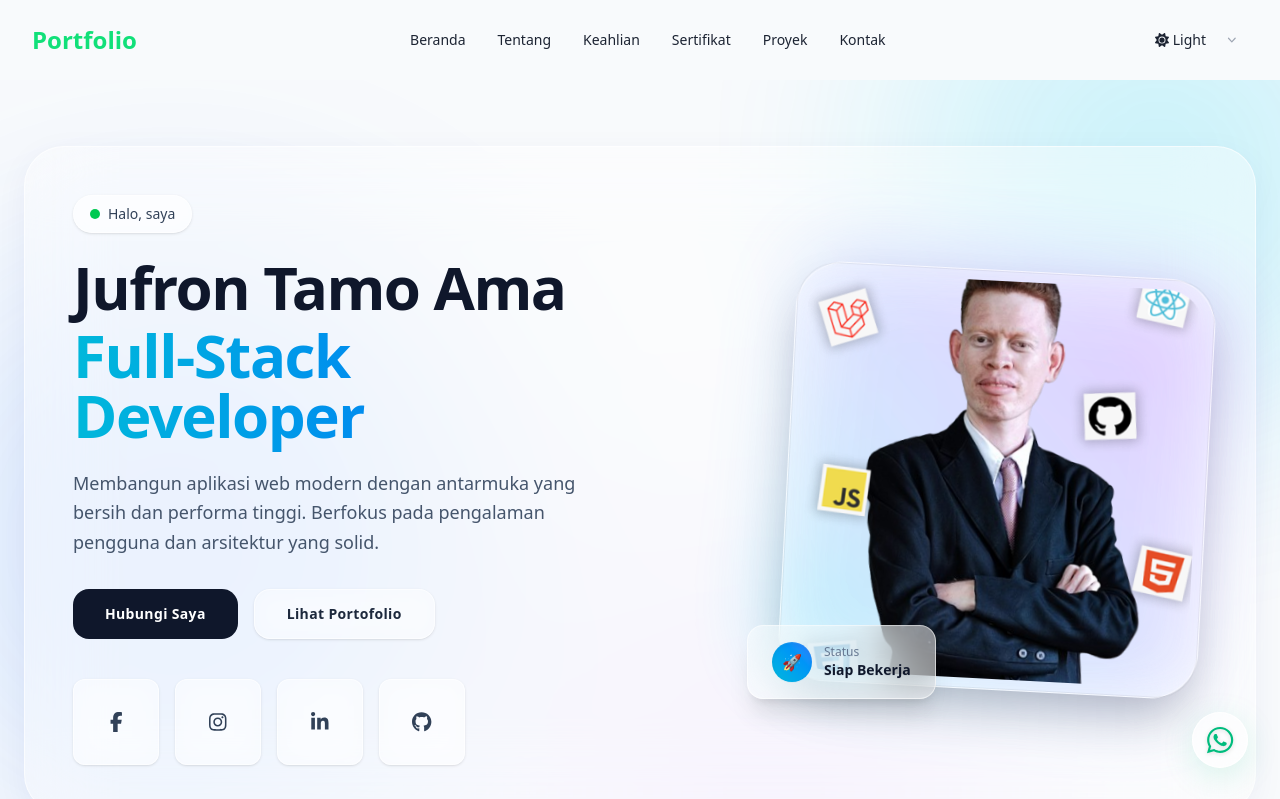
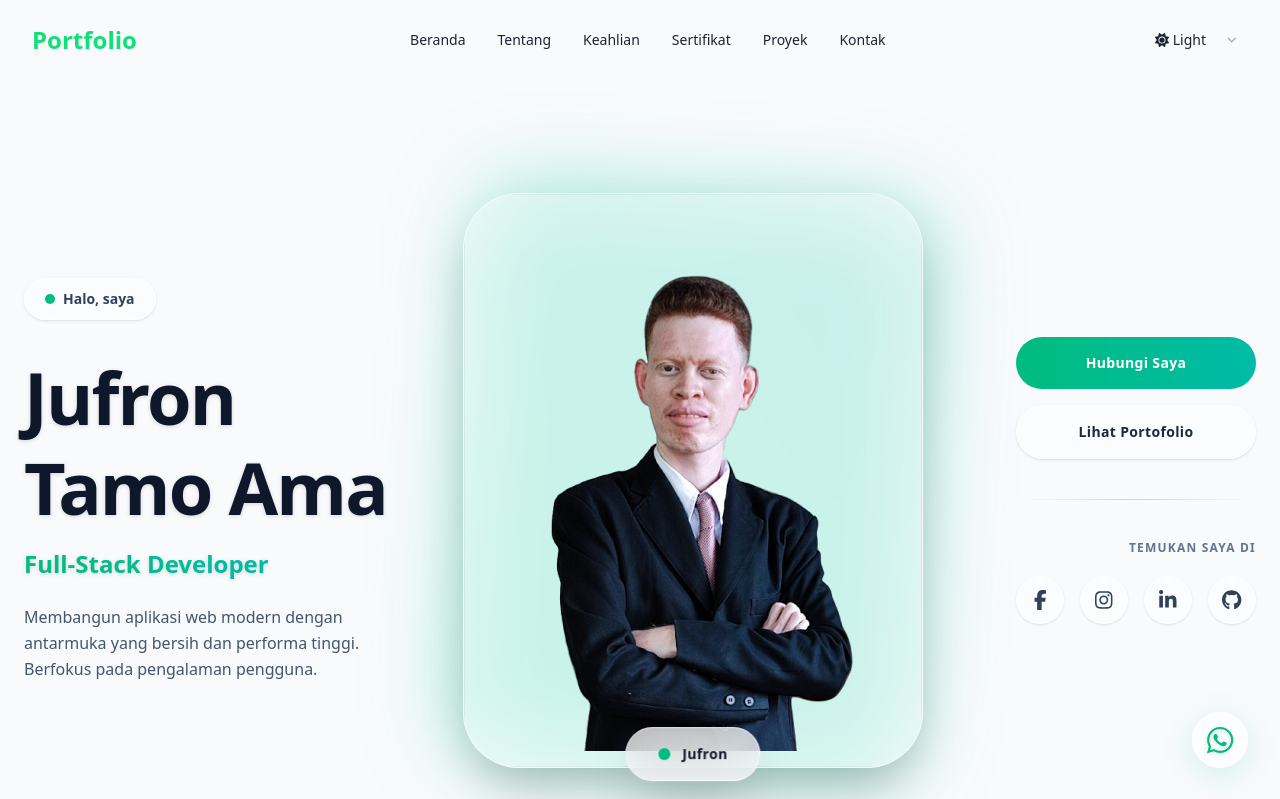
Before and after one commit to jufron/portfolio-react-js, a React (Vite) app: page / in a window 1280 px wide. Shown: the top 799 px of the page. Built offline with nearby package versions, Linux system fonts and the light colour scheme.

Commit message:
update hero section image hero

```diff
--- a/src/components/HeroSection.jsx
+++ b/src/components/HeroSection.jsx
@@ -1,119 +1,120 @@
-
+import React from 'react';
 import { socialMediaLinks, languages } from "../data";
-import imagePoster from "../assets/img/update-poster-11.png";
+import imagePoster from "../assets/img/hero.png";
 import LinkSocialMedia from "./subComponents/LinkSocialMedia";
-import React from 'react';
 
 const HeroSection = () => {
-  // Asumsi: languages, imagePoster, socialMediaLinks, dan LinkSocialMedia
-  // sudah di-import dari file Anda sebelumnya.
-
   return (
-    <header className="relative min-h-screen flex items-center justify-center overflow-hidden bg-slate-50 dark:bg-[#0B0F19] transition-colors duration-300 -z-10">
+    <header className="relative min-h-screen flex items-center justify-center overflow-hidden bg-slate-50 dark:bg-[#0B0F19] transition-colors duration-300">
 
       {/* 1. Latar Belakang Liquid / Mesh Gradient */}
       <div className="absolute inset-0 overflow-hidden pointer-events-none -z-10">
-        <div className="absolute -top-[20%] -right-[10%] w-[500px] h-[500px] rounded-full bg-cyan-400/20 dark:bg-cyan-500/10 blur-[120px] animate-[pulse_8s_ease-in-out_infinite]"></div>
-        <div className="absolute top-[20%] -left-[10%] w-[600px] h-[600px] rounded-full bg-blue-500/20 dark:bg-blue-600/10 blur-[120px] animate-[pulse_10s_ease-in-out_infinite_reverse]"></div>
-        <div className="absolute -bottom-[20%] right-[20%] w-[500px] h-[500px] rounded-full bg-purple-400/20 dark:bg-purple-500/10 blur-[120px] animate-[pulse_12s_ease-in-out_infinite]"></div>
+        <div className="absolute top-[5%] -left-[5%] w-[400px] h-[400px] rounded-full bg-emerald-400/20 dark:bg-emerald-500/10 blur-[120px] animate-[pulse_8s_ease-in-out_infinite]"></div>
+        <div className="absolute top-[25%] left-1/2 -translate-x-1/2 w-[600px] h-[600px] rounded-full bg-teal-500/20 dark:bg-teal-600/10 blur-[140px] animate-[pulse_10s_ease-in-out_infinite_reverse]"></div>
+        <div className="absolute bottom-[5%] -right-[5%] w-[500px] h-[500px] rounded-full bg-green-400/20 dark:bg-green-500/10 blur-[130px] animate-[pulse_12s_ease-in-out_infinite]"></div>
       </div>
 
-      <div className="container relative z-10 px-6 py-16 mx-auto">
+      <div className="container relative z-10 px-6 py-24 lg:py-0 mx-auto max-w-7xl">
 
-        {/* 2. Main Glassmorphism Container */}
-        <div className="p-8 lg:p-12 rounded-[2.5rem] bg-white/40 dark:bg-slate-900/40 backdrop-blur-2xl border border-white/60 dark:border-white/10 shadow-[0_8px_32px_0_rgba(31,38,135,0.05)] dark:shadow-[0_8px_32px_0_rgba(0,0,0,0.3)]">
-          <div className="flex flex-col-reverse lg:flex-row items-center justify-between gap-12 lg:gap-8">
+        {/* PERUBAHAN UTAMA: Menggunakan Grid 12 Kolom agar porsi gambar bisa lebih besar */}
+        <div className="grid grid-cols-1 lg:grid-cols-12 gap-12 lg:gap-6 xl:gap-10 items-center">
 
-            {/* Bagian Teks */}
-            <div className="w-full lg:w-1/2 flex flex-col items-center lg:items-start text-center lg:text-left">
+          {/* --- KOLOM KIRI (Teks): Mengambil 4 Kolom --- */}
+          <div className="flex flex-col items-center text-center lg:items-start lg:text-left order-2 lg:order-1 lg:col-span-4">
 
-              {/* Glass Pill Badge */}
-              <div className="inline-flex items-center gap-2 px-4 py-2 mb-6 rounded-full bg-white/50 dark:bg-black/30 border border-white/60 dark:border-white/10 shadow-sm backdrop-blur-md text-sm font-medium text-slate-700 dark:text-slate-300">
+            <div className="inline-flex items-center gap-2 px-5 py-2.5 mb-8 rounded-full bg-white/40 dark:bg-white/5 border border-white/60 dark:border-white/10 shadow-sm backdrop-blur-md text-sm font-semibold text-slate-700 dark:text-slate-300">
               <span className="relative flex h-2.5 w-2.5">
-                  <span className="animate-ping absolute inline-flex h-full w-full rounded-full bg-green-400 opacity-75"></span>
-                  <span className="relative inline-flex rounded-full h-2.5 w-2.5 bg-green-500"></span>
+                <span className="animate-ping absolute inline-flex h-full w-full rounded-full bg-emerald-400 opacity-75"></span>
+                <span className="relative inline-flex rounded-full h-2.5 w-2.5 bg-emerald-500"></span>
               </span>
               Halo, saya
             </div>
 
-              {/* Tipografi Modern */}
-              <h1 className="text-4xl font-extrabold tracking-tight text-slate-900 dark:text-white sm:text-5xl lg:text-6xl mb-4">
-                <span className="block">Jufron Tamo Ama</span>
-                <span className="block text-transparent bg-clip-text bg-gradient-to-r from-cyan-500 to-blue-600 dark:from-cyan-400 dark:to-blue-500 mt-2 pb-2">
-                  Full-Stack Developer
-                </span>
+            <h1 className="text-5xl font-extrabold tracking-tight text-slate-900 dark:text-white xl:text-7xl mb-4 leading-tight">
+              <span className="block drop-shadow-sm">Jufron</span>
+              <span className="block drop-shadow-sm">Tamo Ama</span>
             </h1>
 
-              <p className="max-w-lg text-lg text-slate-600 dark:text-slate-400 mb-8 leading-relaxed">
-                Membangun aplikasi web modern dengan antarmuka yang bersih dan performa tinggi. Berfokus pada pengalaman pengguna dan arsitektur yang solid.
+            <h2 className="text-xl md:text-2xl font-bold text-transparent bg-clip-text bg-gradient-to-r from-emerald-500 to-teal-500 mb-6 drop-shadow-sm">
+              Full-Stack Developer
+            </h2>
+
+            <p className="max-w-sm text-base text-slate-600 dark:text-slate-400 leading-relaxed">
+              Membangun aplikasi web modern dengan antarmuka yang bersih dan performa tinggi. Berfokus pada pengalaman pengguna.
             </p>
-
-              {/* Tombol Aksi */}
-              <div className="flex flex-col sm:flex-row gap-4 w-full sm:w-auto">
-                <a
-                  href="#contact"
-                  className="inline-flex items-center justify-center px-8 py-3.5 text-sm font-semibold tracking-wide text-white transition-all duration-300 bg-slate-900 dark:bg-white dark:text-slate-900 rounded-2xl hover:scale-105 hover:shadow-xl hover:shadow-slate-900/20 dark:hover:shadow-white/20 focus:outline-none"
-                >
-                  Hubungi Saya
-                </a>
-                <a
-                  href="#projects"
-                  className="inline-flex items-center justify-center px-8 py-3.5 text-sm font-semibold tracking-wide text-slate-800 dark:text-white transition-all duration-300 bg-white/30 dark:bg-white/5 border border-white/60 dark:border-white/10 rounded-2xl hover:bg-white/50 dark:hover:bg-white/10 hover:scale-105 focus:outline-none backdrop-blur-md shadow-sm"
-                >
-                  Lihat Portofolio
-                </a>
           </div>
 
-              {/* Ikon Media Sosial dalam Glass Cards */}
-              <div className="flex mt-10 gap-4">
-                {socialMediaLinks.map((social, index) => (
-                  <div key={index} className="p-3 bg-white/40 dark:bg-white/5 border border-white/60 dark:border-white/10 rounded-xl backdrop-blur-md transition-transform duration-300 hover:scale-110 hover:-translate-y-1 hover:bg-white/60 dark:hover:bg-white/10 cursor-pointer shadow-sm">
-                    <LinkSocialMedia
-                      href={social.href}
-                      iconName={social.iconName}
-                      className="w-5 h-5 text-slate-700 dark:text-slate-300"
+          {/* --- KOLOM TENGAH (Gambar): Mengambil 5 Kolom (Paling Besar) --- */}
+          <div className="flex justify-center relative order-1 lg:order-2 w-full lg:col-span-5">
+
+            {/* Ukuran gambar diperbesar drastis (max-w-[460px]) dengan aspect ratio 4:5 */}
+            <div className="relative w-72 sm:w-96 lg:w-full max-w-[460px] aspect-[4/5]">
+
+              <div className="absolute inset-0 bg-gradient-to-tr from-emerald-400 to-teal-500 rounded-[3.5rem] rotate-3 opacity-30 blur-2xl dark:opacity-20 animate-[pulse_6s_ease-in-out_infinite]"></div>
+
+              {/* Bingkai kaca dipertebal (p-4) dan lengkungan disesuaikan (rounded-[3.5rem]) */}
+              <div className="relative w-full h-full p-4 rounded-[3.5rem] bg-white/40 dark:bg-white/5 backdrop-blur-xl border border-white/60 dark:border-white/10 shadow-2xl hover:-translate-y-2 transition-transform duration-500 group overflow-hidden">
+                <img
+                  className="w-full h-full object-cover rounded-[3rem] transition-transform duration-700 group-hover:scale-105"
+                  src={imagePoster}
+                  alt="Jufron Tamo Ama"
+                  loading="eager"
                 />
-                  </div>
-                ))}
-              </div>
+                <div className="absolute inset-0 rounded-[3rem] ring-1 ring-inset ring-black/5 dark:ring-white/10 pointer-events-none"></div>
               </div>
 
-            {/* 3. Area Gambar (Avatar Liquid Glass) */}
-            <div className="w-full lg:w-1/2 flex justify-center lg:justify-end relative mt-8 lg:mt-0">
-              <div className="relative w-72 h-72 sm:w-80 sm:h-80 lg:w-[420px] lg:h-[420px]">
-
-                {/* Cahaya di belakang gambar */}
-                <div className="absolute inset-0 bg-gradient-to-tr from-cyan-400 to-purple-500 rounded-[3rem] rotate-6 opacity-30 blur-2xl dark:opacity-20"></div>
-
-                {/* Bingkai Kaca Gambar */}
-                <div className="relative w-full h-full p-2.5 rounded-[3rem] bg-white/30 dark:bg-white/10 backdrop-blur-xl border border-white/60 dark:border-white/20 shadow-2xl rotate-3 hover:rotate-0 transition-all duration-500 group">
-                  <img
-                    className="w-full h-full object-cover rounded-[2.5rem] transition-transform duration-700 group-hover:scale-105"
-                    src={imagePoster}
-                    alt="Jufron Tamo Ama - Portofolio"
-                    loading="lazy"
-                  />
-                  {/* Overlay gradien tipis agar gambar menyatu */}
-                  <div className="absolute inset-0 rounded-[2.5rem] ring-1 ring-inset ring-black/5 dark:ring-white/10"></div>
-                </div>
-
-                {/* Floating Glass Widget (Opsional untuk estetika kekinian) */}
-                <div className="absolute -bottom-6 -left-4 lg:-left-10 px-6 py-4 bg-white/50 dark:bg-slate-800/50 backdrop-blur-xl border border-white/60 dark:border-white/10 rounded-2xl shadow-xl animate-[bounce_4s_infinite]">
+              {/* Floating Widget */}
+              <div className="absolute -bottom-6 left-1/2 -translate-x-1/2 whitespace-nowrap px-8 py-4 bg-white/70 dark:bg-slate-800/70 backdrop-blur-xl border border-white/80 dark:border-white/10 rounded-full shadow-2xl animate-[bounce_4s_infinite]">
                 <div className="flex items-center gap-3">
-                    <div className="flex items-center justify-center w-10 h-10 rounded-full bg-gradient-to-tr from-cyan-500 to-blue-500 text-white shadow-inner">
-                      🚀
-                    </div>
-                    <div>
-                      <p className="text-xs text-slate-500 dark:text-slate-400 font-medium">Status</p>
-                      <p className="text-sm text-slate-900 dark:text-white font-bold">Siap Bekerja</p>
-                    </div>
+                  <span className="flex h-3 w-3 rounded-full bg-emerald-500"></span>
+                  <p className="text-sm text-slate-900 dark:text-white font-extrabold tracking-wide">Jufron</p>
                 </div>
               </div>
 
             </div>
           </div>
 
+          {/* --- KOLOM KANAN (Tombol & Sosmed): Mengambil 3 Kolom --- */}
+          <div className="flex flex-col items-center lg:items-end justify-center order-3 lg:col-span-3 w-full mt-12 lg:mt-0">
+
+            <div className="flex flex-col gap-4 w-full sm:w-auto lg:w-full max-w-[220px] xl:max-w-[240px]">
+              <a
+                href="#contact"
+                className="inline-flex items-center justify-center w-full px-8 py-4 text-sm font-bold tracking-wide text-white transition-all duration-300 bg-gradient-to-r from-emerald-500 to-teal-500 rounded-full hover:scale-105 hover:shadow-xl hover:shadow-emerald-500/20 focus:outline-none"
+              >
+                Hubungi Saya
+              </a>
+              <a
+                href="#projects"
+                className="inline-flex items-center justify-center w-full px-8 py-4 text-sm font-bold tracking-wide text-slate-800 dark:text-white transition-all duration-300 bg-white/40 dark:bg-white/5 border border-white/60 dark:border-white/10 rounded-full hover:bg-white/60 dark:hover:bg-white/10 hover:scale-105 focus:outline-none backdrop-blur-md shadow-sm"
+              >
+                Lihat Portofolio
+              </a>
             </div>
+
+            <div className="hidden lg:block w-full max-w-[220px] xl:max-w-[240px] h-px bg-gradient-to-r from-transparent via-slate-300 dark:via-white/20 to-transparent my-10"></div>
+
+            <p className="hidden lg:block text-xs font-semibold text-slate-500 dark:text-slate-400 uppercase tracking-widest mb-5 text-right w-full max-w-[220px] xl:max-w-[240px]">
+              Temukan Saya Di
+            </p>
+
+            <div className="flex justify-center lg:justify-end flex-wrap gap-4 mt-8 lg:mt-0 w-full max-w-[220px] xl:max-w-[240px]">
+              {socialMediaLinks.map((social, index) => (
+                <div
+                  key={index}
+                  className="flex shrink-0 aspect-square items-center justify-center w-12 h-12 bg-white/40 dark:bg-white/5 border border-white/60 dark:border-white/10 rounded-full backdrop-blur-md transition-all duration-300 hover:scale-110 hover:-translate-y-1 hover:bg-emerald-50 dark:hover:bg-emerald-500/10 hover:border-emerald-200 dark:hover:border-emerald-500/30 group cursor-pointer shadow-sm"
+                >
+                  <LinkSocialMedia
+                    href={social.href}
+                    iconName={social.iconName}
+                    className="w-5 h-5 text-slate-700 dark:text-slate-300 group-hover:text-emerald-600 dark:group-hover:text-emerald-400 transition-colors"
+                  />
+                </div>
+              ))}
+            </div>
+
+          </div>
+
         </div>
       </div>
     </header>
```
Also changed, not shown: src/assets/img/hero.png (added). Lines whose indentation alone changed are shown as unchanged.
